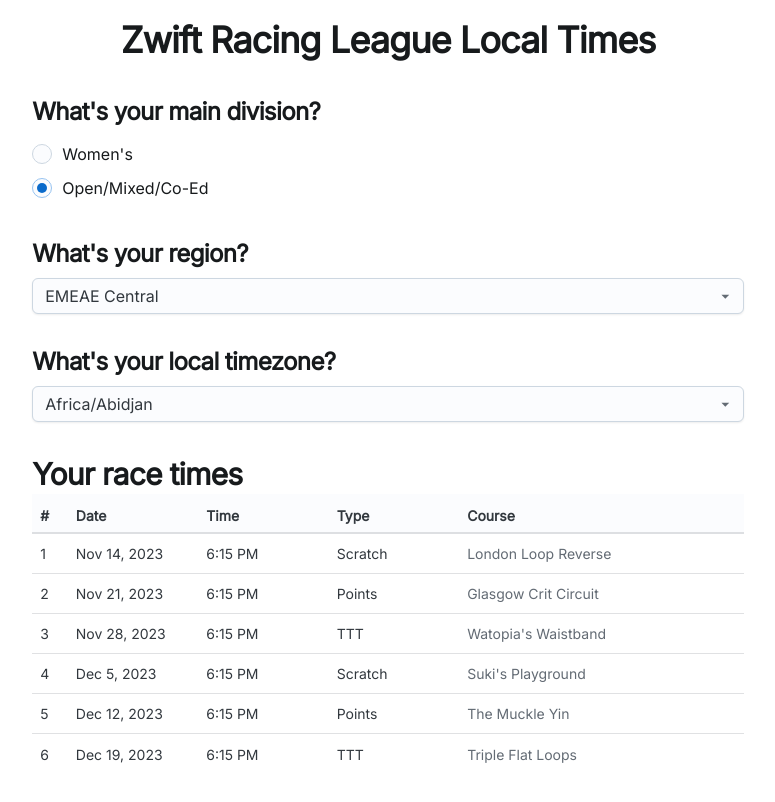
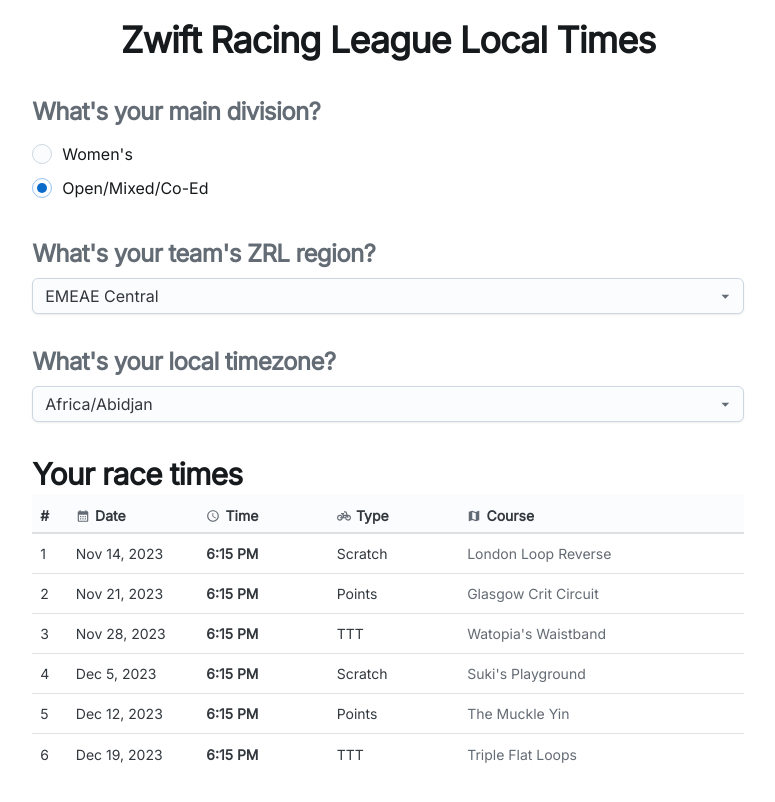
Before and after one commit to janoma/zrl-local-time, a React (Create React App) app: page / in a window 1280 px wide. Shown: the top 802 px of the page, without its empty margins (252-1027 px from the left). Built offline with nearby package versions, Linux system fonts and the light colour scheme.

Commit message:
visual improvements with icons

```diff
--- a/package.json
+++ b/package.json
@@ -6,6 +6,7 @@
     "@emotion/react": "^11.11.1",
     "@emotion/styled": "^11.11.0",
     "@fontsource/inter": "^5.0.15",
+    "@mui/icons-material": "^5.14.16",
     "@mui/joy": "^5.0.0-beta.14",
     "@testing-library/jest-dom": "^5.17.0",
     "@testing-library/react": "^13.4.0",
--- a/src/App.js
+++ b/src/App.js
@@ -1,10 +1,14 @@
 import { useEffect, useState } from "react";
 import { CssVarsProvider } from "@mui/joy/styles";
+import AccessTimeIcon from "@mui/icons-material/AccessTime";
 import Autocomplete from "@mui/joy/Autocomplete";
+import CalendarMonthIcon from "@mui/icons-material/CalendarMonth";
 import CssBaseline from "@mui/joy/CssBaseline";
 import FormControl from "@mui/joy/FormControl";
 import GlobalStyles from "@mui/joy/GlobalStyles";
 import Link from "@mui/joy/Link";
+import MapIcon from "@mui/icons-material/Map";
+import PedalBikeIcon from "@mui/icons-material/PedalBike";
 import Radio from "@mui/joy/Radio";
 import RadioGroup from "@mui/joy/RadioGroup";
 import Table from "@mui/joy/Table";
@@ -155,7 +159,9 @@
       </header>
       <main>
         <FormControl className="question">
-          <Typography level="h3">What's your main division?</Typography>
+          <Typography level="h3" color="neutral">
+            What's your main division?
+          </Typography>
           <RadioGroup defaultValue="open" name="division-group">
             <Radio
               checked={division == "women"}
@@ -174,7 +180,9 @@
           </RadioGroup>
         </FormControl>
         <FormControl className="question">
-          <Typography level="h3">What's your region?</Typography>
+          <Typography level="h3" color="neutral">
+            What's your team's ZRL region?
+          </Typography>
           <Autocomplete
             onChange={(event, newValue) => {
               setRegion(newValue);
@@ -184,7 +192,9 @@
           />
         </FormControl>
         <FormControl className="question">
-          <Typography level="h3">What's your local timezone?</Typography>
+          <Typography level="h3" color="neutral">
+            What's your local timezone?
+          </Typography>
           <Autocomplete
             onChange={(event, newValue) => {
               setTimezone(newValue);
@@ -200,10 +210,24 @@
               <thead>
                 <tr>
                   <th style={{ width: "5%" }}>#</th>
-                  <th>Date</th>
-                  <th>Time</th>
-                  <th>Type</th>
-                  <th style={{ width: "40%" }}>Course</th>
+                  <th>
+                    <Typography startDecorator={<CalendarMonthIcon />}>
+                      Date
+                    </Typography>
+                  </th>
+                  <th>
+                    <Typography startDecorator={<AccessTimeIcon />}>
+                      Time
+                    </Typography>
+                  </th>
+                  <th>
+                    <Typography startDecorator={<PedalBikeIcon />}>
+                      Type
+                    </Typography>
+                  </th>
+                  <th style={{ width: "40%" }}>
+                    <Typography startDecorator={<MapIcon />}>Course</Typography>
+                  </th>
                 </tr>
               </thead>
               <tbody>
@@ -212,6 +236,9 @@
                     <td>{row.number}</td>
                     <td>{moment(row.date).tz(timezone).format("ll")}</td>
                     <td>
+                      <Typography
+                        style={{ fontWeight: "var(--joy-fontWeight-lg)" }}
+                      >
                         {moment
                           .tz(
                             `${row.date} ${zrl[division][region].time}`,
@@ -219,6 +246,7 @@
                           )
                           .tz(timezone)
                           .format("LT")}
+                      </Typography>
                     </td>
                     <td>{row.type}</td>
                     <td>
```
Also changed, not shown: 1 other file (tests, documents, lock files or other folders). Lines whose indentation alone changed are shown as unchanged.
